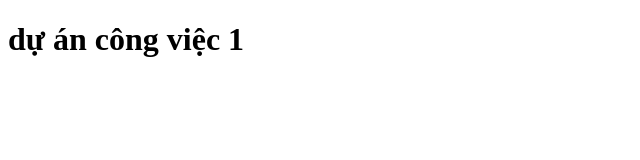
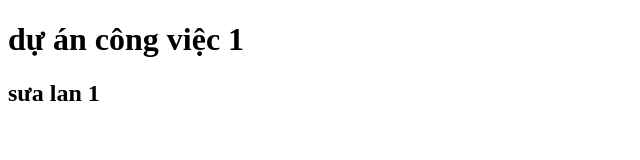
Before and after one commit to PvThuanvnua/duan7, a plain HTML site: page index.html in a window 1280 px wide. Shown: the whole page, without its empty margins (0-640 px from the left). Drawn offline with Linux system fonts and the light colour scheme.

Commit message:
1.sưa lan 1

```diff
--- a/index.html
+++ b/index.html
@@ -7,5 +7,6 @@
   </head>
   <body>
     <h1>dự án công việc 1</h1>
+    <h2>sưa lan 1</h2>
   </body>
 </html>
```
